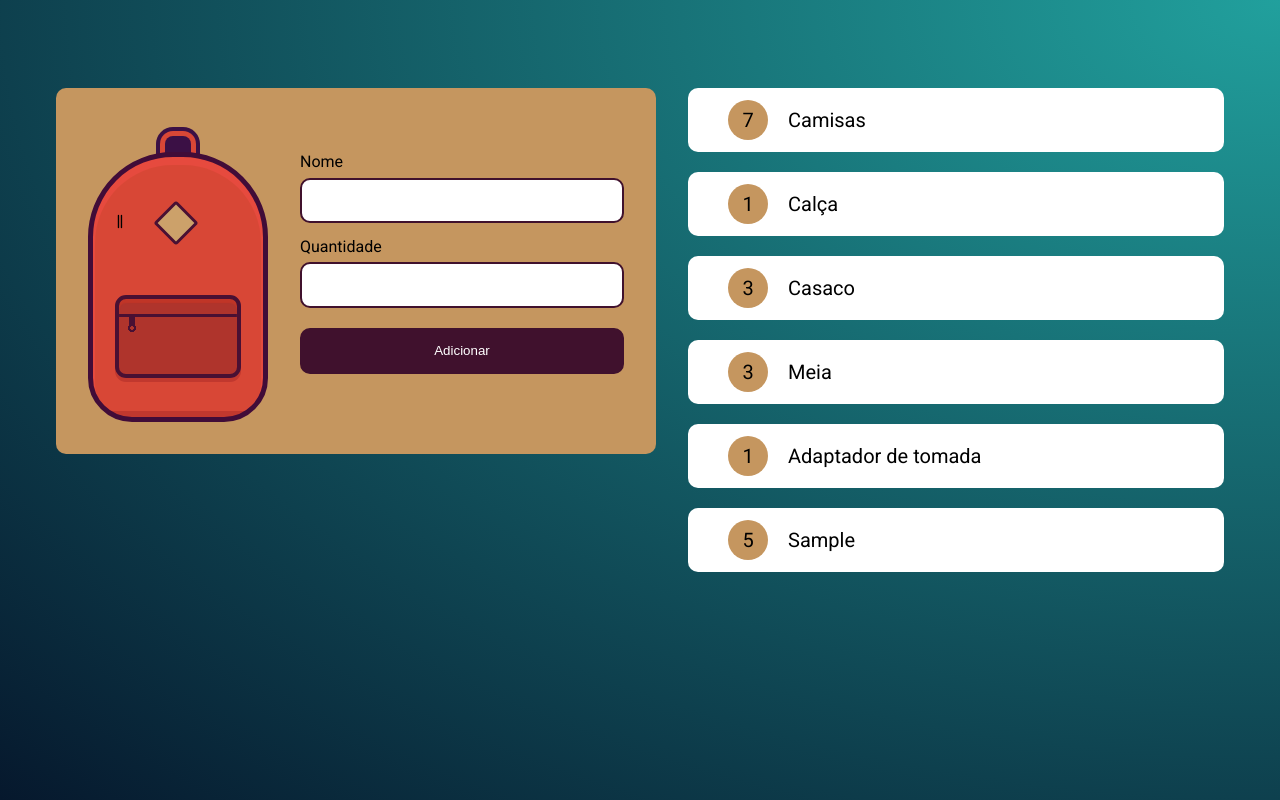
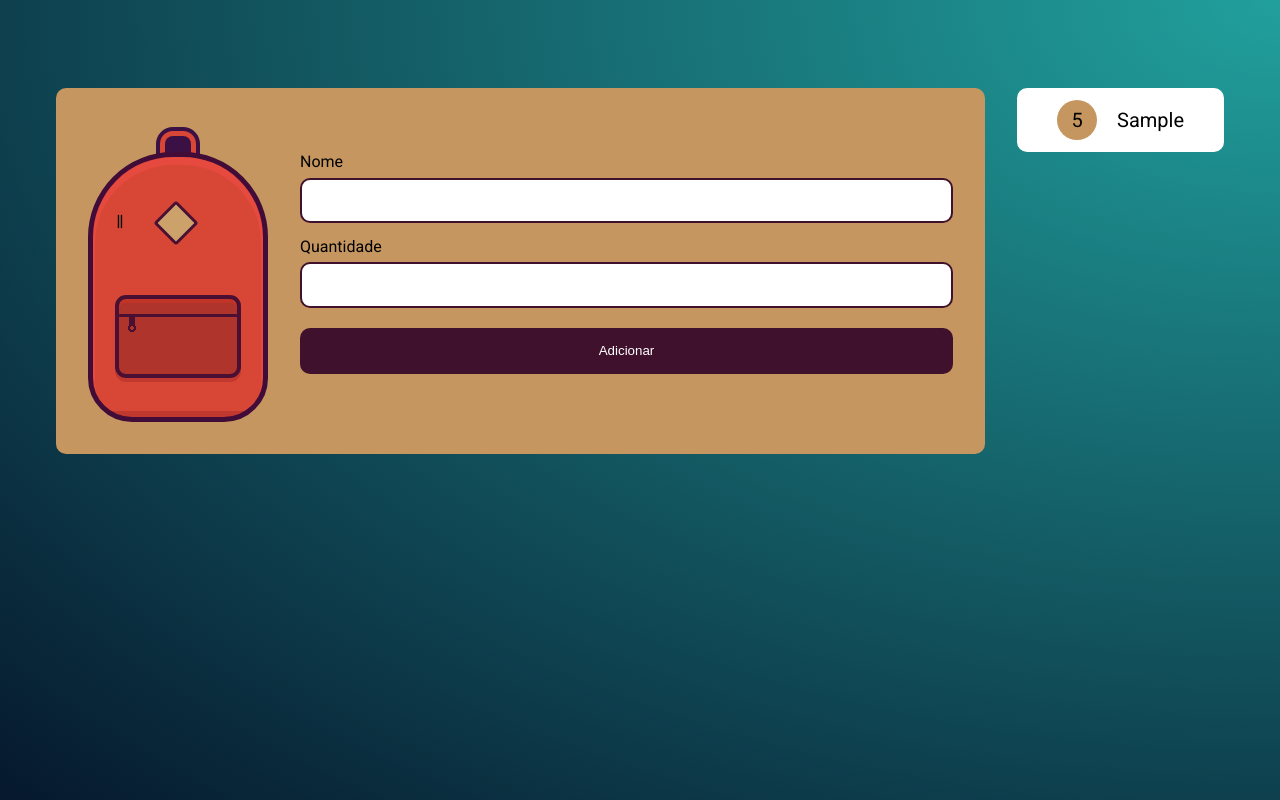
Before and after one commit to mtserik/mochila-de-viagem, a plain HTML site: page index.html in a window 1280 px wide. Both pictures are taken after typing "Sample", "5" into the empty fields and a click on the input "Adicionar". Drawn offline with Linux system fonts and the light colour scheme.

Commit message:
Refatorando o codigo para manter os dados e criar elementos de forma separada, criando os elementos armazenados no localStorage

```diff
--- a/index.html
+++ b/index.html
@@ -24,13 +24,7 @@
             </form>
         </div>
 
-        <ul class="lista" id="lista">
-            <li class="item"><strong>7</strong>Camisas</li>
-            <li class="item"><strong>1</strong>Calça</li>
-            <li class="item"><strong>3</strong>Casaco</li>
-            <li class="item"><strong>3</strong>Meia</li>
-            <li class="item"><strong>1</strong>Adaptador de tomada</li>
-        </ul>
+        <ul class="lista" id="lista"></ul>
     </main>
 
     <script src="js/main.js"></script>
--- a/js/main.js
+++ b/js/main.js
@@ -1,37 +1,40 @@
 const form = document.getElementById("novoItem");
 const lista = document.getElementById("lista");
-const itens = [];
+const itens = JSON.parse(localStorage.getItem("itens")) || [];
+
+itens.forEach( (elemento) => {
+    criaElemento(elemento);
+})
 
 form.addEventListener("submit", (evento) => {
     evento.preventDefault();
 
     const nome = evento.target.elements["nome"];
     const quantidade = evento.target.elements["quantidade"];
+    const itemAtual = {
+        "nome": nome.value,
+        "quantidade": quantidade.value
+    }
 
-    criaElemento(nome.value, quantidade.value);
+    criaElemento(itemAtual);
 
     nome.value = "";
     quantidade.value = "";
+
+    itens.push(itemAtual);
+    localStorage.setItem("itens", JSON.stringify(itens));
 })
 
-function criaElemento(nome, quantidade) {
+function criaElemento(objeto) {
     // <li class="item"><strong>7</strong>Camisa</li>
     const novoItem = document.createElement("li");
     novoItem.classList.add("item");
 
     const numeroItem = document.createElement("strong");
-    numeroItem.innerHTML = quantidade;
+    numeroItem.innerHTML = objeto.quantidade;
 
     novoItem.appendChild(numeroItem);
-    novoItem.innerHTML += nome;
+    novoItem.innerHTML += objeto.nome;
 
     lista.appendChild(novoItem);
-
-    const itemAtual = {
-        "nome": nome,
-        "quantidade": quantidade
-    }
-
-    itens.push(itemAtual);
-    localStorage.setItem("item", JSON.stringify(itens));
 }
```
